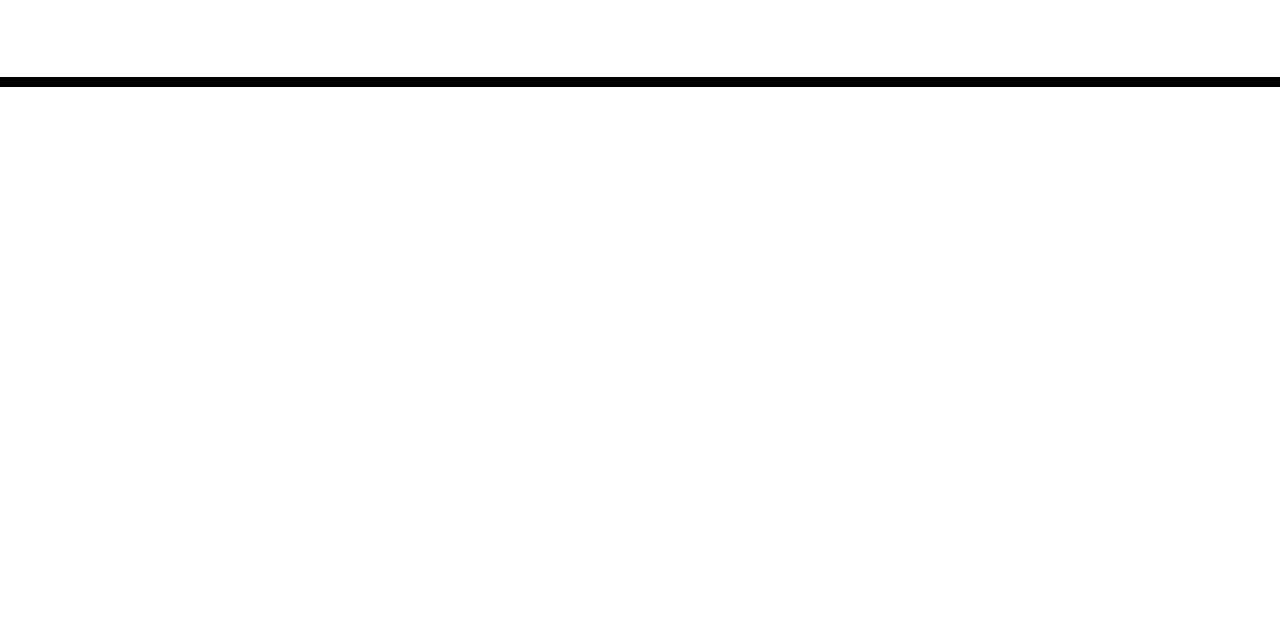
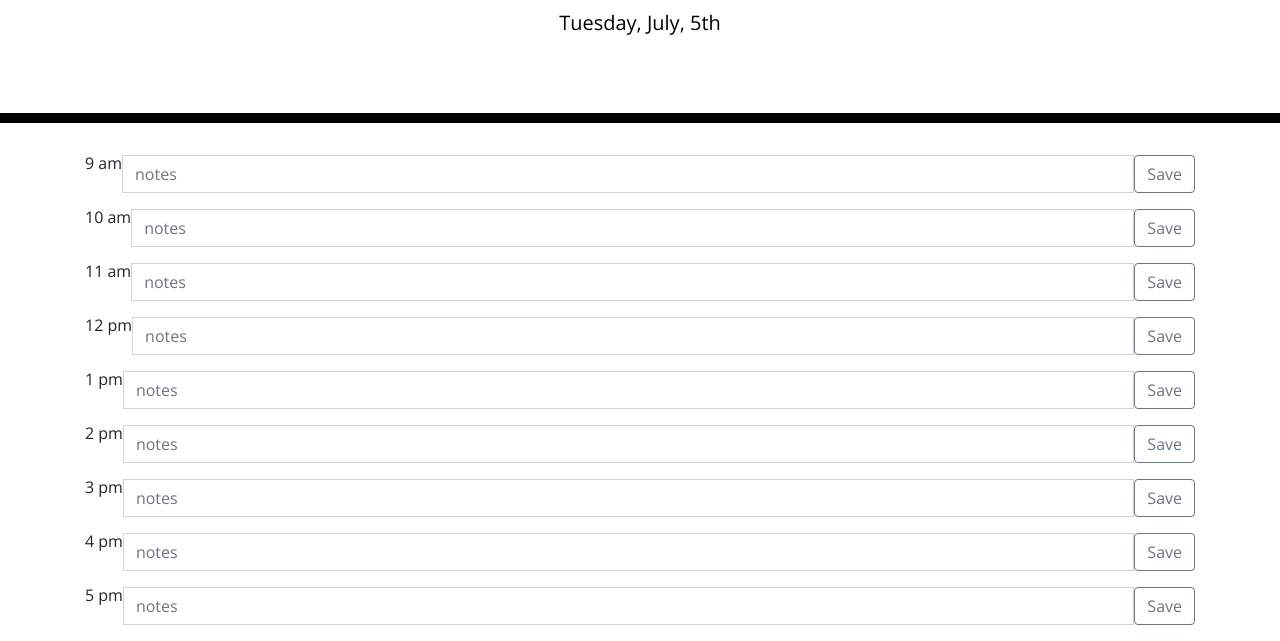
Before and after one commit to 14elmaksh/ProjectSchedule-, a plain HTML site: page index.html in a window 1280 px wide. Shown: the part 181-822 px from the top of the page. Before the commit the page ends 800 px from the top, so only its background shows below. Drawn offline with nearby package versions, Linux system fonts and the light colour scheme.

Commit message:
HTML/JAVASCRIPT UPDATE
HTML/JAVASCRIPT UPDATE

I added the normal business hours to html, i also added a "save button" each hour.

BOOTSTRAP

- I added a bootstrap element to html to create the hours of the day layout.

```diff
--- a/assets/javascript/script.js
+++ b/assets/javascript/script.js
@@ -0,0 +1,6 @@
+var currentDay = moment().format("dddd, MMMM, Do");
+
+var CurrentDayElement = document.querySelector("#currentDay");
+
+CurrentDayElement.textContent = currentDay;
+console.log(CurrentDayElement);
--- a/index.html
+++ b/index.html
@@ -28,10 +28,81 @@
       <p class="lead">A simple calendar app for scheduling your work day</p>
       <p id="currentDay" class="lead"></p>
     </header>
+
     <div class="container">
-      <!-- Timeblocks go here -->
+      <div class="input-group mb-3">
+        <p id="hours">
+          9 am
+        </p>
+        <input type="text" class="form-control" placeholder="notes" aria-label="notes" aria-describedby="button-addon2">
+        <button class="btn btn-outline-secondary" type="button" id="button-addon2">Save</button>
+      </div>
+
+    <div class="input-group mb-3">
+      <p id="hours">
+        10 am
+      </p>
+      <input type="text" class="form-control" placeholder="notes" aria-label="notes" aria-describedby="button-addon2">
+      <button class="btn btn-outline-secondary" type="button" id="button-addon2">Save</button>
     </div>
 
+    <div class="input-group mb-3">
+      <p id="hours">
+        11 am
+      </p>
+      <input type="text" class="form-control" placeholder="notes" aria-label="notes" aria-describedby="button-addon2">
+      <button class="btn btn-outline-secondary" type="button" id="button-addon2">Save</button>
+    </div>
+
+    <div class="input-group mb-3">
+      <p id="hours">
+        12 pm
+      </p>
+      <input type="text" class="form-control" placeholder="notes" aria-label="notes" aria-describedby="button-addon2">
+      <button class="btn btn-outline-secondary" type="button" id="button-addon2">Save</button>
+    </div>
+
+    <div class="input-group mb-3">
+      <p id="hours">
+        1 pm
+      </p>
+      <input type="text" class="form-control" placeholder="notes" aria-label="notes" aria-describedby="button-addon2">
+      <button class="btn btn-outline-secondary" type="button" id="button-addon2">Save</button>
+    </div>
+
+    <div class="input-group mb-3">
+      <p id="hours">
+        2 pm
+      </p>
+      <input type="text" class="form-control" placeholder="notes" aria-label="notes" aria-describedby="button-addon2">
+      <button class="btn btn-outline-secondary" type="button" id="button-addon2">Save</button>
+    </div>
+
+    <div class="input-group mb-3">
+      <p id="hours">
+        3 pm
+      </p>
+      <input type="text" class="form-control" placeholder="notes" aria-label="notes" aria-describedby="button-addon2">
+      <button class="btn btn-outline-secondary" type="button" id="button-addon2">Save</button>
+    </div>
+
+    <div class="input-group mb-3">
+      <p id="hours">
+        4 pm
+      </p>
+      <input type="text" class="form-control" placeholder="notes" aria-label="notes" aria-describedby="button-addon2">
+      <button class="btn btn-outline-secondary" type="button" id="button-addon2">Save</button>
+    </div>
+
+    <div class="input-group mb-3">
+      <p id="hours">
+        5 pm
+      </p>
+      <input type="text" class="form-control" placeholder="notes" aria-label="notes" aria-describedby="button-addon2">
+      <button class="btn btn-outline-secondary" type="button" id="button-addon2">Save</button>
+    </div>
+
+  </div>
     <script src="https://cdnjs.cloudflare.com/ajax/libs/jquery/3.2.1/jquery.min.js"></script>
     <script src="https://cdnjs.cloudflare.com/ajax/libs/moment.js/2.24.0/moment.min.js"></script>
     <script src="./assets/javascript/script.js"></script>
```
Also changed, not shown: assets/images/05-third-party-apis-homework-demo.gif (added), 4 other files.
